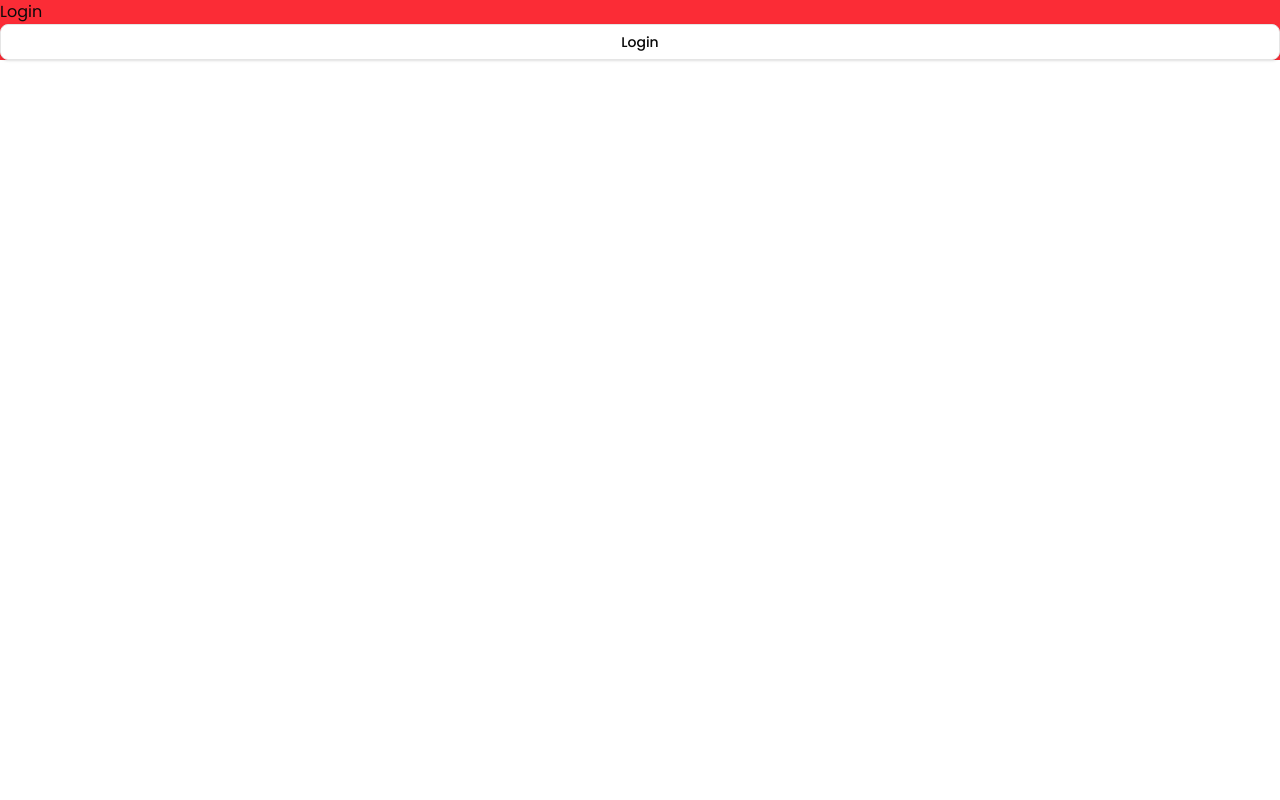
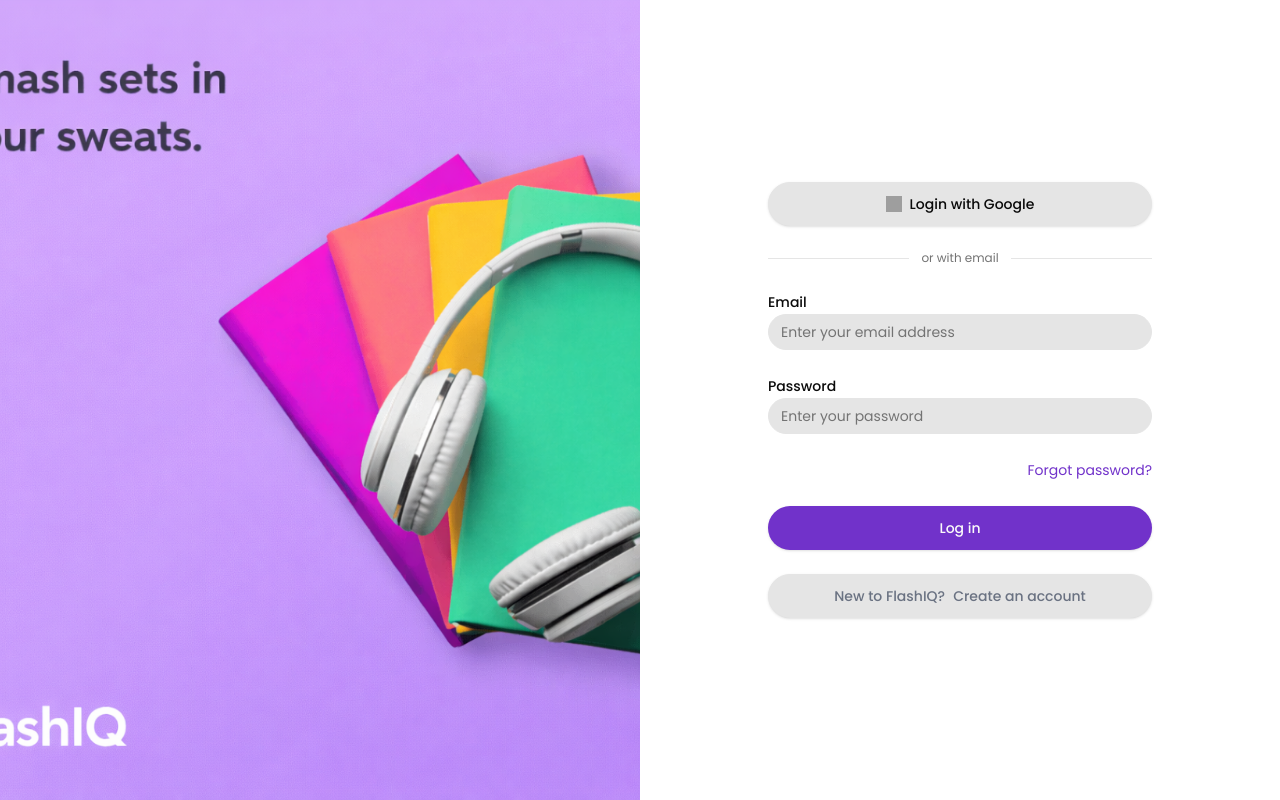
Before and after one commit to kyBa-Le/FLASHIQ, a React (Vite) app: page /login in a window 1280 px wide. Built offline with nearby package versions, Linux system fonts and the light colour scheme; grey boxes are pictures that could not be loaded.

Commit message:
feat(auth): implement login page UI

```diff
--- a/package.json
+++ b/package.json
@@ -12,7 +12,9 @@
     "test": "echo \"Error: no test specified\" && exit 1"
   },
   "dependencies": {
+    "@hookform/resolvers": "^5.2.2",
     "@radix-ui/react-label": "^2.1.8",
+    "@radix-ui/react-separator": "^1.1.8",
     "@radix-ui/react-slot": "^1.2.4",
     "@types/react-router-dom": "^5.3.3",
     "class-variance-authority": "^0.7.1",
@@ -21,10 +23,12 @@
     "lucide-react": "^0.562.0",
     "react": "^19.2.0",
     "react-dom": "^19.2.0",
+    "react-hook-form": "^7.69.0",
     "react-router-dom": "^7.10.1",
     "tailwind-merge": "^3.4.0",
     "tailwindcss-animate": "^1.0.7",
-    "tw-animate-css": "^1.4.0"
+    "tw-animate-css": "^1.4.0",
+    "zod": "^4.2.1"
   },
   "devDependencies": {
     "@commitlint/cli": "^20.2.0",
--- /dev/null
+++ b/src/components/ui/form.tsx
@@ -0,0 +1,178 @@
+"use client"
+
+import * as React from "react"
+import * as LabelPrimitive from "@radix-ui/react-label"
+import { Slot } from "@radix-ui/react-slot"
+import {
+  Controller,
+  FormProvider,
+  useFormContext,
+  type ControllerProps,
+  type FieldPath,
+  type FieldValues,
+} from "react-hook-form"
+
+import { cn } from "@/lib/utils"
+import { Label } from "@/components/ui/label"
+
+const Form = FormProvider
+
+type FormFieldContextValue<
+  TFieldValues extends FieldValues = FieldValues,
+  TName extends FieldPath<TFieldValues> = FieldPath<TFieldValues>
+> = {
+  name: TName
+}
+
+const FormFieldContext = React.createContext<FormFieldContextValue | null>(null)
+
+const FormField = <
+  TFieldValues extends FieldValues = FieldValues,
+  TName extends FieldPath<TFieldValues> = FieldPath<TFieldValues>
+>({
+  ...props
+}: ControllerProps<TFieldValues, TName>) => {
+  return (
+    <FormFieldContext.Provider value={{ name: props.name }}>
+      <Controller {...props} />
+    </FormFieldContext.Provider>
+  )
+}
+
+const useFormField = () => {
+  const fieldContext = React.useContext(FormFieldContext)
+  const itemContext = React.useContext(FormItemContext)
+  const { getFieldState, formState } = useFormContext()
+
+  if (!fieldContext) {
+    throw new Error("useFormField should be used within <FormField>")
+  }
+
+  if (!itemContext) {
+    throw new Error("useFormField should be used within <FormItem>")
+  }
+
+  const fieldState = getFieldState(fieldContext.name, formState)
+
+  const { id } = itemContext
+
+  return {
+    id,
+    name: fieldContext.name,
+    formItemId: `${id}-form-item`,
+    formDescriptionId: `${id}-form-item-description`,
+    formMessageId: `${id}-form-item-message`,
+    ...fieldState,
+  }
+}
+
+type FormItemContextValue = {
+  id: string
+}
+
+const FormItemContext = React.createContext<FormItemContextValue | null>(null)
+
+const FormItem = React.forwardRef<
+  HTMLDivElement,
+  React.HTMLAttributes<HTMLDivElement>
+>(({ className, ...props }, ref) => {
+  const id = React.useId()
+
+  return (
+    <FormItemContext.Provider value={{ id }}>
+      <div ref={ref} className={cn("space-y-2", className)} {...props} />
+    </FormItemContext.Provider>
+  )
+})
+FormItem.displayName = "FormItem"
+
+const FormLabel = React.forwardRef<
+  React.ElementRef<typeof LabelPrimitive.Root>,
+  React.ComponentPropsWithoutRef<typeof LabelPrimitive.Root>
+>(({ className, ...props }, ref) => {
+  const { error, formItemId } = useFormField()
+
+  return (
+    <Label
+      ref={ref}
+      className={cn(error && "text-destructive", className)}
+      htmlFor={formItemId}
+      {...props}
+    />
+  )
+})
+FormLabel.displayName = "FormLabel"
+
+const FormControl = React.forwardRef<
+  React.ElementRef<typeof Slot>,
+  React.ComponentPropsWithoutRef<typeof Slot>
+>(({ ...props }, ref) => {
+  const { error, formItemId, formDescriptionId, formMessageId } = useFormField()
+
+  return (
+    <Slot
+      ref={ref}
+      id={formItemId}
+      aria-describedby={
+        !error
+          ? `${formDescriptionId}`
+          : `${formDescriptionId} ${formMessageId}`
+      }
+      aria-invalid={!!error}
+      {...props}
+    />
+  )
+})
+FormControl.displayName = "FormControl"
+
+const FormDescription = React.forwardRef<
+  HTMLParagraphElement,
+  React.HTMLAttributes<HTMLParagraphElement>
+>(({ className, ...props }, ref) => {
+  const { formDescriptionId } = useFormField()
+
+  return (
+    <p
+      ref={ref}
+      id={formDescriptionId}
+      className={cn("text-[0.8rem] text-muted-foreground", className)}
+      {...props}
+    />
+  )
+})
+FormDescription.displayName = "FormDescription"
+
+const FormMessage = React.forwardRef<
+  HTMLParagraphElement,
+  React.HTMLAttributes<HTMLParagraphElement>
+>(({ className, children, ...props }, ref) => {
+  const { error, formMessageId } = useFormField()
+  const body = error ? String(error?.message ?? "") : children
+
+  if (!body) {
+    return null
+  }
+
+  return (
+    <p
+      ref={ref}
+      id={formMessageId}
+      className={cn("text-[0.8rem] font-medium text-destructive", className)}
+      {...props}
+    >
+      {body}
+    </p>
+  )
+})
+FormMessage.displayName = "FormMessage"
+
+export {
+  useFormField,
+  Form,
+  FormItem,
+  FormLabel,
+  FormControl,
+  FormDescription,
+  FormMessage,
+  FormField,
+}
--- /dev/null
+++ b/src/components/ui/separator.tsx
@@ -0,0 +1,29 @@
+import * as React from "react"
+import * as SeparatorPrimitive from "@radix-ui/react-separator"
+
+import { cn } from "@/lib/utils"
+
+const Separator = React.forwardRef<
+  React.ElementRef<typeof SeparatorPrimitive.Root>,
+  React.ComponentPropsWithoutRef<typeof SeparatorPrimitive.Root>
+>(
+  (
+    { className, orientation = "horizontal", decorative = true, ...props },
+    ref
+  ) => (
+    <SeparatorPrimitive.Root
+      ref={ref}
+      decorative={decorative}
+      orientation={orientation}
+      className={cn(
+        "shrink-0 bg-border",
+        orientation === "horizontal" ? "h-[1px] w-full" : "h-full w-[1px]",
+        className
+      )}
+      {...props}
+    />
+  )
+)
+Separator.displayName = SeparatorPrimitive.Root.displayName
+
+export { Separator }
--- a/src/pages/LoginPage.tsx
+++ b/src/pages/LoginPage.tsx
@@ -1,18 +1,145 @@
 import { Button } from "@/components/ui/Button";
-import Cookies from "js-cookie";
+import { Input } from "@/components/ui/input";
+import { Label } from "@/components/ui/label";
+import { Separator } from "@/components/ui/separator";
+import { NavLink } from "react-router-dom";
 
-const Login = () => {
-  const login = () => {
-    Cookies.set("access_token", "fake-token");
-    window.location.href = "/";
+import { useForm } from "react-hook-form";
+import { z } from "zod";
+import { zodResolver } from "@hookform/resolvers/zod";
+
+import {
+  Form,
+  FormControl,
+  FormField,
+  FormItem,
+  FormMessage,
+} from "@/components/ui/form";
+
+const loginSchema = z.object({
+  email: z.string().min(1, "Email is required").email("Invalid email format"),
+  password: z.string().min(6, "Password must be at least 6 characters"),
+});
+
+type LoginFormValues = z.infer<typeof loginSchema>;
+
+export default function LoginPage() {
+  const form = useForm<LoginFormValues>({
+    resolver: zodResolver(loginSchema),
+    defaultValues: {
+      email: "",
+      password: "",
+    },
+  });
+
+  const onSubmit = (data: LoginFormValues) => {
+    console.log("Login data:", data);
   };
 
   return (
-    <div className="flex flex-col bg-red-500">
-      <h1>Login</h1>
-      <Button variant="outline" onClick={login}>Login</Button>
+    <div className="min-h-screen flex">
+      <div className="relative hidden w-1/2 lg:block">
+        <img
+          src="/assets/bg-login.png"
+          alt="FlashIQ style"
+          className="h-full w-full object-cover"
+        />
+      </div>
+
+      <div className="flex w-full lg:w-1/2 items-center justify-center px-6">
+        <Form {...form}>
+          <form
+            onSubmit={form.handleSubmit(onSubmit)}
+            className="w-full max-w-sm space-y-6"
+          >
+            <Button
+              type="button"
+              variant="outline"
+              className="w-full h-11 gap-2 rounded-full bg-input"
+            >
+              <img
+                src="https://www.svgrepo.com/show/475656/google-color.svg"
+                alt="google"
+                className="h-4 w-4"
+              />
+              Login with Google
+            </Button>
+
+            <div className="relative flex items-center">
+              <Separator className="flex-1" />
+              <span className="px-3 text-xs text-muted-foreground">
+                or with email
+              </span>
+              <Separator className="flex-1" />
+            </div>
+
+            <FormField
+              control={form.control}
+              name="email"
+              render={({ field }) => (
+                <FormItem className="space-y-1">
+                  <Label>Email</Label>
+                  <FormControl>
+                    <Input
+                      placeholder="Enter your email address"
+                      className="rounded-full"
+                      {...field}
+                    />
+                  </FormControl>
+                  <FormMessage className="text-error text-xs" />
+                </FormItem>
+              )}
+            />
+
+            <FormField
+              control={form.control}
+              name="password"
+              render={({ field }) => (
+                <FormItem className="space-y-1">
+                  <Label>Password</Label>
+                  <FormControl>
+                    <Input
+                      type="password"
+                      placeholder="Enter your password"
+                      className="rounded-full"
+                      {...field}
+                    />
+                  </FormControl>
+                  <FormMessage className="text-error text-xs" />
+                </FormItem>
+              )}
+            />
+
+            <div className="text-right">
+              <NavLink
+                to="/forgot-password"
+                className="text-sm text-primary hover:underline"
+              >
+                Forgot password?
+              </NavLink>
+            </div>
+
+            <Button
+              type="submit"
+              className="w-full h-11 rounded-full"
+              disabled={form.formState.isSubmitting}
+            >
+              Log in
+            </Button>
+
+            <Button
+              asChild
+              variant="outline"
+              className="w-full h-11 gap-2 rounded-full bg-input text-gray-500 hover:text-gray-700"
+            >
+              <NavLink to="/signup">
+                New to FlashIQ?{" "}
+                <span className="font-medium">Create an account</span>
+              </NavLink>
+            </Button>
+          </form>
+        </Form>
+      </div>
     </div>
   );
-};
-
-export default Login;
+}
--- a/tailwind.config.js
+++ b/tailwind.config.js
@@ -1,21 +1,29 @@
 /** @type {import('tailwindcss').Config} */
 export default {
-  content: [
-    "./index.html",
-    "./src/**/*.{js,ts,jsx,tsx}",
-  ],
+  content: ["./index.html", "./src/**/*.{js,ts,jsx,tsx}"],
   theme: {
     extend: {
       colors: {
         primary: "#7132CA",
         secondary: "#C47BE4",
         border: "#979EB0",
-        input: {
-          DEFAULT: "#F6F7FB",
-          text: "#848CA1",
-        },
         success: "#087D0E",
         error: "#EF9E6F",
+
+        gray: {
+          700: "#2E303E",
+          600: "#6C7284",
+          500: "#848CA1",
+          400: "#F6F7FB",
+        },
+
+        purple: {
+          700: "#7C3AED",
+          600: "#9333EA",
+          500: "#A855F7",
+          400: "#C084FC",
+          300: "#E9D5FF",
+        },
       },
       fontFamily: {
         sans: ["Poppins", "sans-serif"],
```
Also changed, not shown: public/assets/bg-login.png (added), 1 other file (tests, documents, lock files or other folders).
